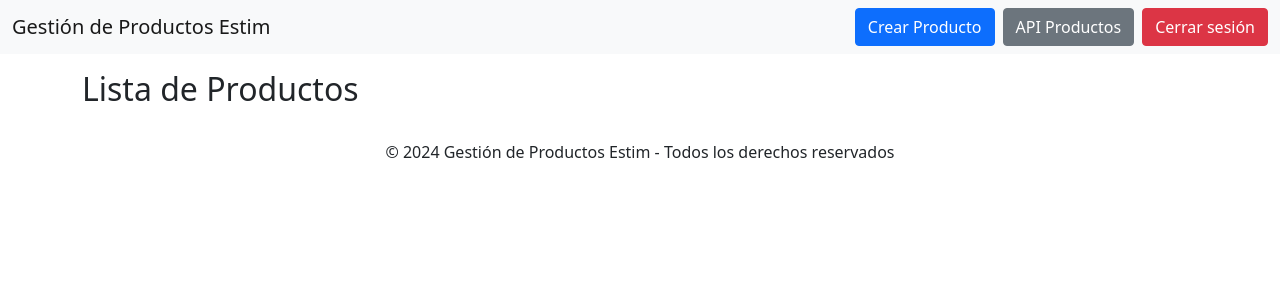
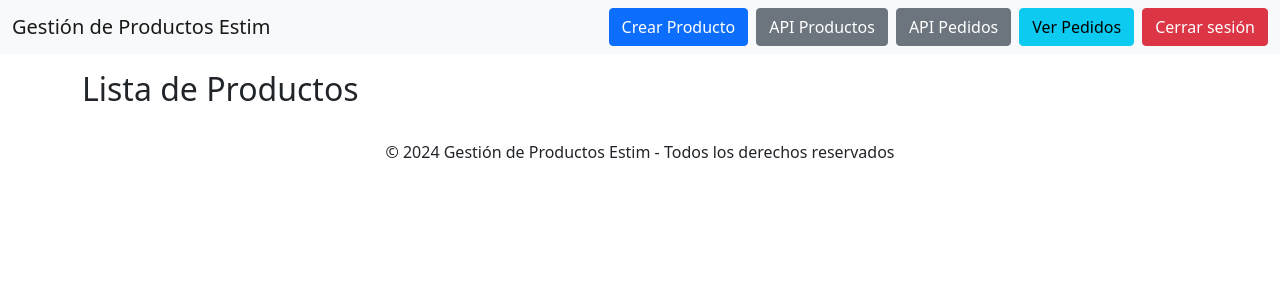
Before and after one commit to Blowser/biblioteca, a Django app: page /productos/ in a window 1280 px wide. Shown: the top 300 px of the page. Run offline with Django 5.2, Linux system fonts and the light colour scheme; the visitor is signed in with stand-in values (Sample User, id 1); data that the repository does not hold is empty; parts of the project's set-up code (start-up, migrations or seed data) failed here and were passed over.

Commit message:
Update base_crud.html
CREANDO PEDIDOS

```diff
--- a/tienda_juegos/juegos/templates/juegos/base_crud.html
+++ b/tienda_juegos/juegos/templates/juegos/base_crud.html
@@ -17,6 +17,12 @@
 
                 <!-- Botón API Productos -->
                 <a href="http://127.0.0.1:8000/api/productos/" class="btn btn-secondary me-2">API Productos</a>
+
+                <!-- Botón API Pedidos -->
+                <a href="http://127.0.0.1:8000/api/pedidos/" class="btn btn-secondary me-2">API Pedidos</a>
+
+                <!-- Botón Listar Pedidos (conectado a listar_pedidos.html) -->
+                <a href="{% url 'listar_pedidos' %}" class="btn btn-info me-2">Ver Pedidos</a>
 
                 <!-- Botón Cerrar Sesión -->
                 <form method="POST" action="{% url 'logout' %}">
```
